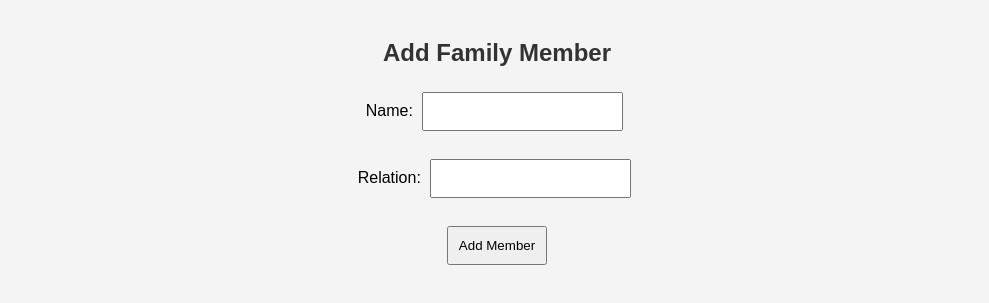
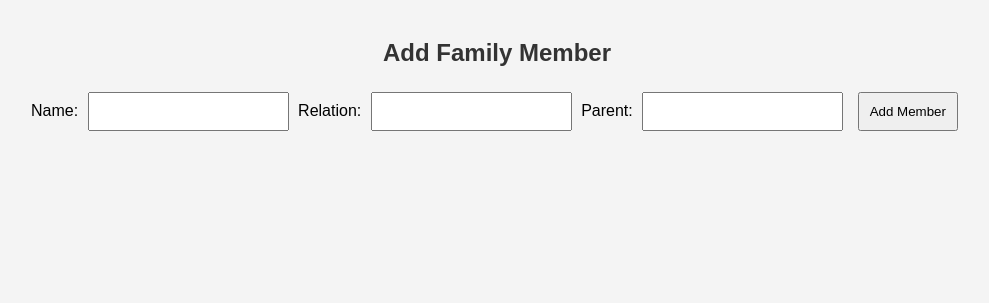
Before and after one commit to JarvisReacher/familytree, a plain HTML site: page index.html in a window 1280 px wide. Shown: the part 61-364 px from the top of the page, without its empty margins (143-1132 px from the left). Drawn offline with Linux system fonts and the light colour scheme.

Commit message:
Update index.html

```diff
--- a/index.html
+++ b/index.html
@@ -1,8 +1,9 @@
 <!DOCTYPE html>
-<html>
+<html lang="en">
 <head>
+    <meta charset="UTF-8">
     <title>Family Tree</title>
-    <link rel="stylesheet" type="text/css" href="styles.css">
+    <link rel="stylesheet" href="styles.css">
 </head>
 <body>
     <h1>My Family Tree</h1>
@@ -11,9 +12,11 @@
     <h2>Add Family Member</h2>
     <form id="family-form">
         <label for="name">Name:</label>
-        <input type="text" id="name" name="name" required><br><br>
+        <input type="text" id="name" name="name" required>
         <label for="relation">Relation:</label>
-        <input type="text" id="relation" name="relation" required><br><br>
+        <input type="text" id="relation" name="relation" required>
+        <label for="parent">Parent:</label>
+        <input type="text" id="parent" name="parent">
         <button type="button" onclick="addFamilyMember()">Add Member</button>
     </form>
 
```
